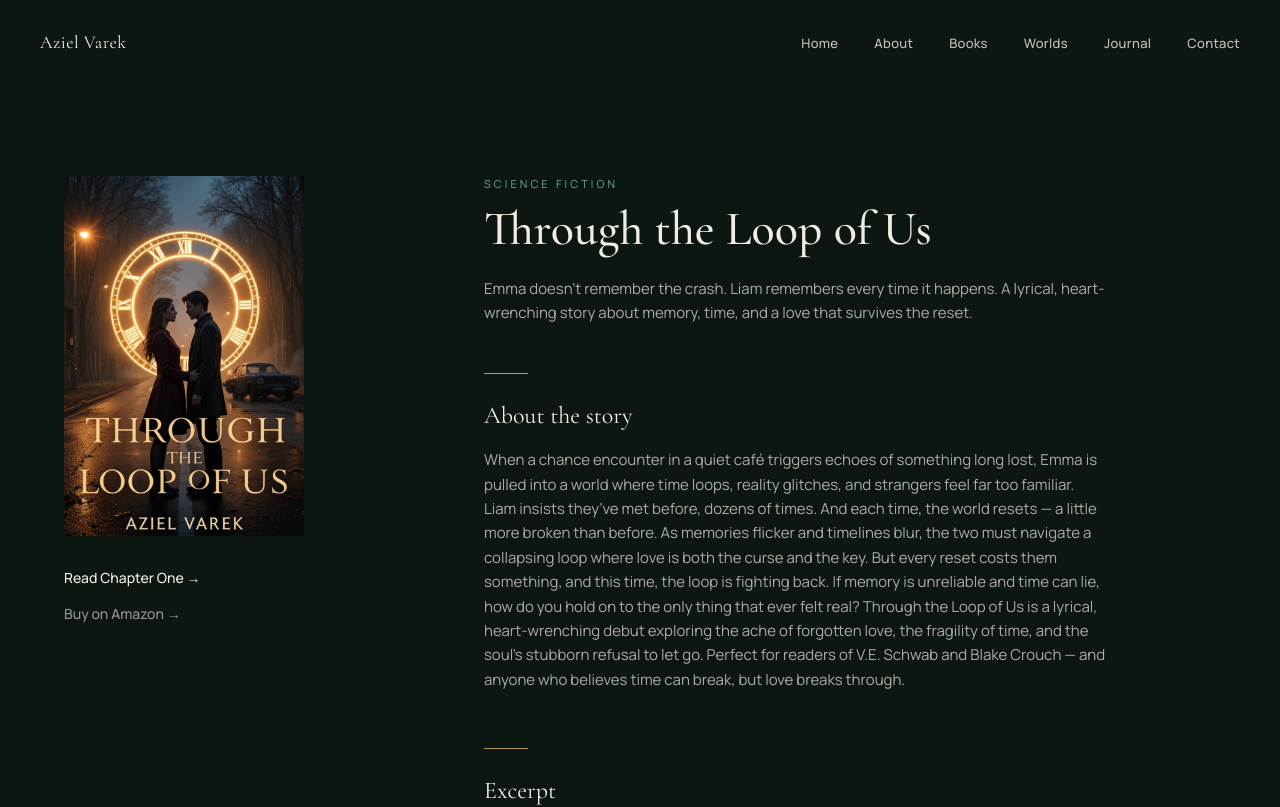
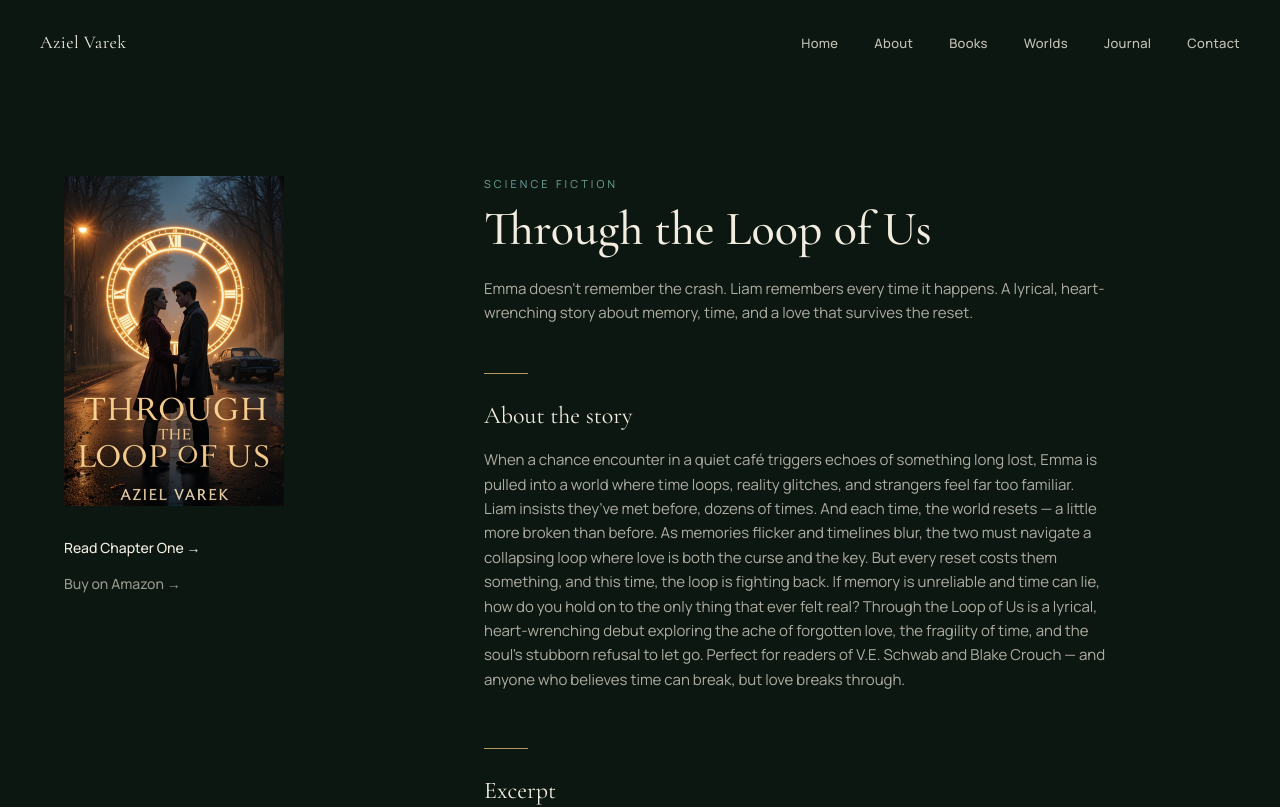
Before and after one commit to princeaakaz-create/aziel-varek, a Next.js app: page /books/through-the-loop-of-us in a window 1280 px wide. Shown: the top 807 px of the page. Built offline with nearby package versions, Linux system fonts and the light colour scheme.

Commit message:
book size constant everywhere

```diff
--- a/app/books/[slug]/page.tsx
+++ b/app/books/[slug]/page.tsx
@@ -33,7 +33,7 @@ export default function BookDetailPage({ params }: { params: { slug: string } })
 
       <section className="px-6 pb-20 pt-36 md:px-10 md:pt-44">
         <div className="mx-auto grid max-w-6xl grid-cols-1 gap-14 md:grid-cols-[minmax(0,340px)_1fr] md:gap-20">
-          <div className="mx-auto w-full max-w-[220px] md:sticky md:top-32 md:mx-0 md:max-w-[240px] md:self-start">
+          <div className="mx-auto w-full max-w-[220px] md:sticky md:top-32 md:mx-0 md:max-w-[220px] md:self-start">
             <BookCover book={book} sizes="240px" />
 
             <div className="mt-8 hidden flex-col gap-4 md:flex">
--- a/components/BookGrid.tsx
+++ b/components/BookGrid.tsx
@@ -42,7 +42,7 @@ export default function BookGrid() {
         <motion.div
           layout
           className="grid gap-x-10 gap-y-16 justify-center"
-          style={{ gridTemplateColumns: 'repeat(auto-fill, minmax(220px, 260px))' }}
+          style={{ gridTemplateColumns: 'repeat(auto-fill, 220px)' }}
         >
           <AnimatePresence mode="popLayout">
             {filtered.map((book) => (
--- a/components/FeaturedBook.tsx
+++ b/components/FeaturedBook.tsx
@@ -46,7 +46,7 @@ export default function FeaturedBook() {
   return (
     <section ref={sectionRef} className="bg-teal py-28 md:py-40">
       <div className="mx-auto grid max-w-6xl grid-cols-1 items-center gap-14 px-6 md:grid-cols-[220px_1fr] md:gap-20 md:px-10">
-        <div className="mx-auto w-full max-w-[200px] overflow-hidden md:max-w-[220px]">
+        <div className="mx-auto w-full max-w-[220px] overflow-hidden">
           <div ref={coverRef}>
             <BookCover book={book} sizes="220px" />
           </div>
```
